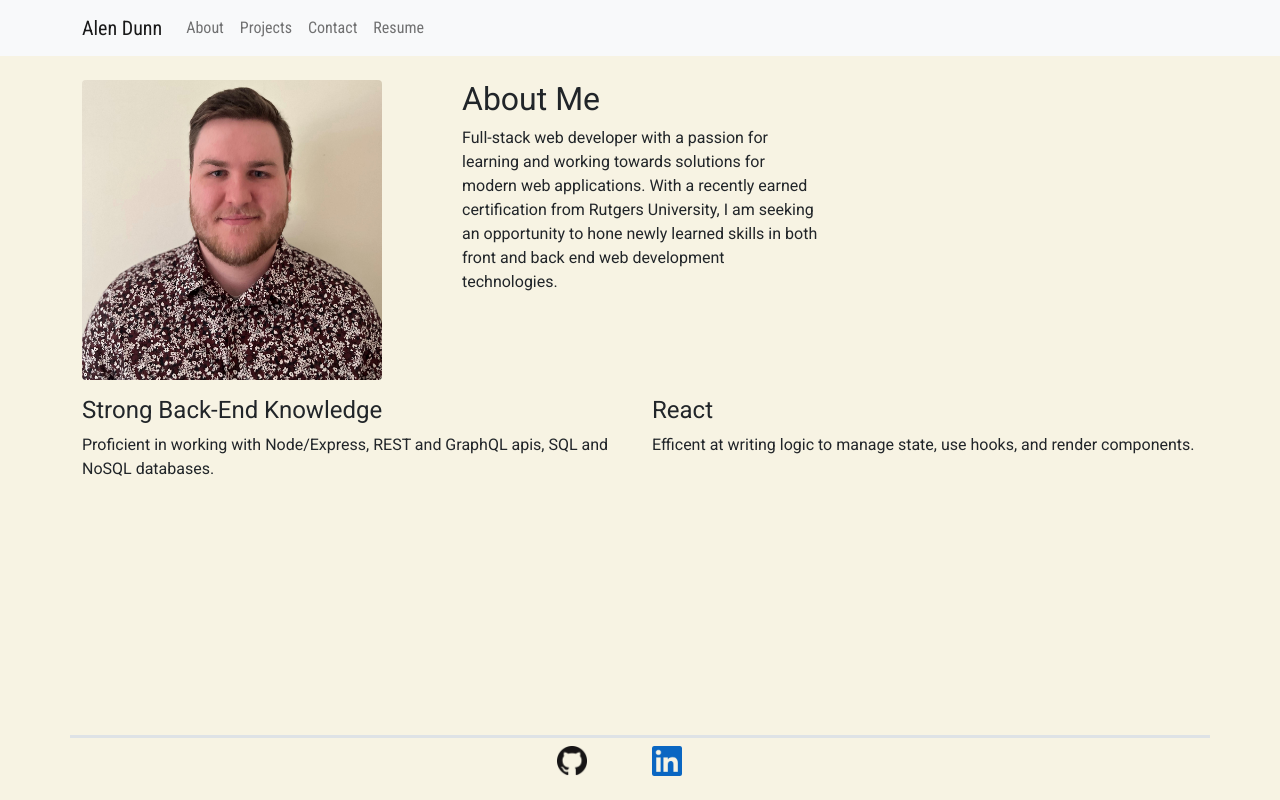
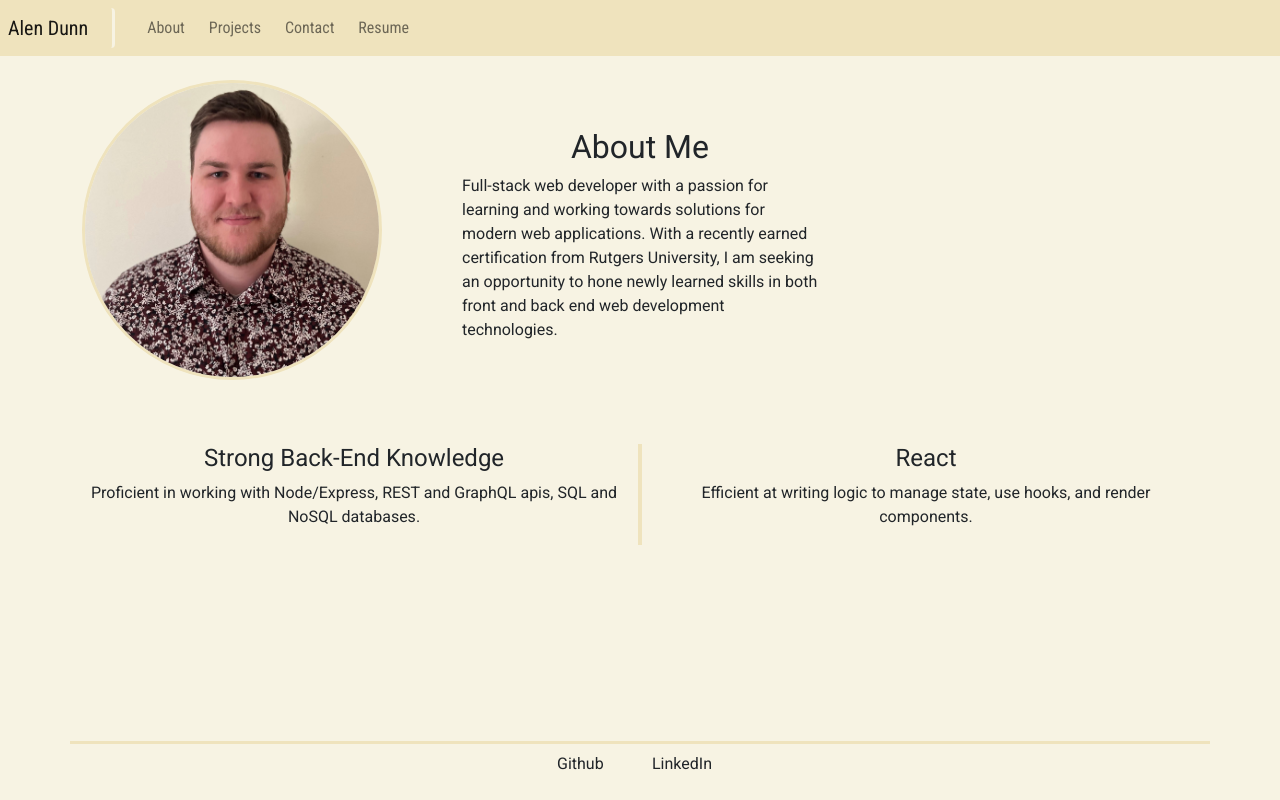
Before and after one commit to adunny/react-portfolio, a React (Create React App) app: page / in a window 1280 px wide. Built offline with nearby package versions, Linux system fonts and the light colour scheme.

Commit message:
component class/styling changes

```diff
--- a/src/components/About/index.js
+++ b/src/components/About/index.js
@@ -1,5 +1,5 @@
 import React, { useEffect } from "react";
-import portrait from "../../assets/images/headshot.jpg"
+import portrait from "../../assets/images/headshot.jpg";
 
 function About() {
   useEffect(() => {
@@ -10,10 +10,15 @@ function About() {
     <section className="container mt-4">
       <div className="row">
         <div className="col-lg-4 col-md-6 col-sm-12">
-          <img className="rounded mx-auto" alt="self-portrait" style={ {height: '300px', width: '300px'}} src={portrait} />
+          <img
+            className="mx-auto rounded-circle border border-3 border-color-2"
+            alt="self-portrait"
+            style={{ height: "300px", width: "300px" }}
+            src={portrait}
+          />
         </div>
-        <div className="col-lg-4 col-md-6 col-sm-12">
-          <h2>About Me</h2>
+        <div className="col-lg-4 col-md-6 col-sm-12 mt-5">
+          <h2 className="text-center">About Me</h2>
           <p>
             Full-stack web developer with a passion for learning and working
             towards solutions for modern web applications. With a recently
@@ -24,16 +29,18 @@ function About() {
         </div>
       </div>
       <div className="row mt-3">
-        <div className="col-md-6 col-lg-6 col-sm-12">
-          <h4>Strong Back-End Knowledge</h4>
+        <div className="col-md-6 col-lg-6 col-sm-12 mt-5 border-end border-2 border-color-2 text-center">
+          <h4 className="text-center">Strong Back-End Knowledge</h4>
           <p>
-            Proficient in working with Node/Express, REST and GraphQL apis, SQL and NoSQL databases.
+            Proficient in working with Node/Express, REST and GraphQL apis, SQL
+            and NoSQL databases.
           </p>
         </div>
-        <div className="col-md-6 col-lg-6 col-sm-12">
-          <h4>React</h4>
+        <div className="col-md-6 col-lg-6 col-sm-12 mt-5 border-start border-2 border-color-2 text-center">
+          <h4 className="text-center">React</h4>
           <p>
-            Efficent at writing logic to manage state, use hooks, and render components.
+            Efficient at writing logic to manage state, use hooks, and render
+            components.
           </p>
         </div>
       </div>
--- a/src/components/Contact/ContactForm.js
+++ b/src/components/Contact/ContactForm.js
@@ -85,7 +85,7 @@ function ContactForm() {
       <div className="container mt-4">
         <h2>Leave a Message</h2>
         <div className="row">
-          <div className="col-6 p-3">
+          <div className="col-md-6 col-sm-12 p-3">
             <form>
               <div>
                 <label htmlFor="name" className="form-label">
@@ -124,7 +124,7 @@ function ContactForm() {
               </div>
               <button
                 type="button"
-                className="btn btn-primary"
+                className="btn btn-color-2"
                 onClick={handleFormSubmit}
               >
                 Submit
@@ -136,26 +136,17 @@ function ContactForm() {
               </div>
             )}
           </div>
-          <div className="col-6 p-3">
+          <div className="col-md-6 col-sm-12 p-3">
             <br />
             {contactCards.map((card) => (
-              <div key={card.name} className="card mb-3 bg-light">
-                <div className="row g-0">
-                  <div className="col-md-4">
-                    <a href={card.link}>
+              <div className="m-3" key={card.name}>
+                <a href={card.link} target="_blank" rel="noreferrer">
                   <img
                     src={card.img}
                     className="img-fluid rounded-start"
                     alt="..."
                   />
                 </a>
-                  </div>
-                  <div className="col-md-8">
-                    <div className="card-body text-end">
-                      <h5 className="card-title">{card.name}</h5>
-                    </div>
-                  </div>
-                </div>
               </div>
             ))}
           </div>
--- a/src/components/Footer/index.js
+++ b/src/components/Footer/index.js
@@ -1,28 +1,28 @@
 import React from "react";
-import ghLogo from "../../assets/logos/gh-logo64.png";
-import liLogo from "../../assets/logos/in21.png";
 
 function Footer() {
   return (
     <footer className="footer mt-auto py-3">
       <div className="container">
-        <div className="row justify-content-center border-top border-3">
+        <div className="row justify-content-center border-top border-3 border-color-2">
           <div className="col-1 py-2">
-            <a href="https://github.com/adunny">
-              <img
-                src={ghLogo}
-                style={{ height: "30px", width: "30px" }}
-                alt="github logo"
-              />
+            <a
+              href="https://github.com/adunny"
+              className="text-decoration-none text-dark"
+              target="_blank"
+              rel="noreferrer"
+            >
+              Github
             </a>
           </div>
           <div className="col-1 py-2">
-            <a href="https://www.linkedin.com/in/alen-dunn-505b8215b/">
-              <img
-                src={liLogo}
-                style={{ height: "30px", width: "30px" }}
-                alt="linkedin logo"
-              />
+            <a
+              href="https://www.linkedin.com/in/alen-dunn-505b8215b/"
+              className="text-decoration-none text-dark"
+              target="_blank"
+              rel="noreferrer"
+            >
+              LinkedIn
             </a>
           </div>
         </div>
--- a/src/components/Header/index.js
+++ b/src/components/Header/index.js
@@ -1,5 +1,4 @@
 import React from "react";
-import Container from "react-bootstrap/Container";
 import Navbar from "react-bootstrap/Navbar";
 import Nav from "react-bootstrap/Nav";
 import { Link, NavLink } from "react-router-dom";
@@ -7,25 +6,28 @@ import { Link, NavLink } from "react-router-dom";
 function Header() {
   return (
     <header>
-      <Navbar bg="light" expand="lg">
-        <Container>
-          <Navbar.Brand as={Link} to="/">
+      <Navbar expand="lg">
+        <Navbar.Brand
+          as={Link}
+          to="/"
+          className="ms-2 border-end border-3 pe-4 border-color rounded-end"
+        >
           Alen Dunn
         </Navbar.Brand>
         <Navbar.Toggle aria-controls="basic-navbar-nav" />
         <Navbar.Collapse id="basic-navbar-nav">
           <Nav className="me-auto">
-              <Nav.Link as={NavLink} to="/about">
+            <Nav.Link as={NavLink} to="/about" className="ms-2">
               About
             </Nav.Link>
-              <Nav.Link as={NavLink} to="/projects">
+            <Nav.Link as={NavLink} to="/projects" className="ms-2">
               Projects
             </Nav.Link>
-              <Nav.Link as={NavLink} to="/contact">
+            <Nav.Link as={NavLink} to="/contact" className="ms-2">
               Contact
             </Nav.Link>
             <a
-                className="nav-link"
+              className="nav-link ms-2"
               href="https://drive.google.com/file/d/1ehy3wNocEVk30gcMbPLM4JM_k21woF4M/view?usp=sharing"
               target="_blank"
               rel="noreferrer"
@@ -34,7 +36,6 @@ function Header() {
             </a>
           </Nav>
         </Navbar.Collapse>
-        </Container>
       </Navbar>
     </header>
   );
--- a/src/components/Project/index.js
+++ b/src/components/Project/index.js
@@ -8,37 +8,35 @@ function Project() {
 
   const projects = [
     {
-      name: "Concert Vagabond",
-      desc: "Search for an artist to find upcoming concerts and tickets.",
-      link: "https://adunny.github.io/concert-vagabond/",
-      repo: "https://github.com/adunny/concert-vagabond",
-      img: 'https://i.imgur.com/KCTGBIy.png'
+      name: "GlobalChat",
+      desc: "Real-time instant messaging app (WIP)",
+      link: "https://github.com/adunny/mern-chat-app",
+      repo: "https://github.com/adunny/mern-chat-app",
+      img: "https://i.imgur.com/YdW1pIw.png",
     },
     {
       name: "PodFreaks",
       desc: "Podcast forum to leave reviews for podcasts.",
       link: "https://evening-tor-85614.herokuapp.com/",
       repo: "https://github.com/NicoleBarranca/PodFreaks",
-      img: 'https://i.imgur.com/ru3cuvx.png'
+      img: "https://i.imgur.com/ru3cuvx.png",
     },
     {
       name: "WhateverNow",
       desc: "WhateverNow is an easy to use social media application where users can create an account and have access to a feed of different posts by various users.",
       link: "https://whatever-now.herokuapp.com/",
       repo: "https://github.com/chloeyarb/Whatever-Now",
-      img: 'https://i.imgur.com/Sbjv56D.png'
+      img: "https://i.imgur.com/Sbjv56D.png",
     },
   ];
 
   return (
     <div className="container">
       <div className="row mt-3">
-        <div className="col-12">
-
-        </div>
+        <div className="col-12"></div>
       </div>
       {projects.map((project) => (
-        <div key={project.name} className="card mb-3">
+        <div key={project.name} className="card mb-3 project-cards">
           <div className="row g-0">
             <div className="col-md-4">
               <img
@@ -48,14 +46,18 @@ function Project() {
               />
             </div>
             <div className="col-md-8">
-              <div className="card-body">
+              <div className="card-body text-center">
                 <h4 className="card-title">{project.name}</h4>
                 <p className="card-text">{project.desc}</p>
-                <p className="card-text">
+                <p className="card-text mt-5">
                   <small className="text-muted">
-                    <a href={project.link} className="btn bg-secondary text-light">Website</a>
-                    <span>     </span>
-                    <a href={project.repo} className="btn bg-secondary text-light">Github</a>
+                    <a href={project.link} className="btn btn-color text-dark">
+                      Website
+                    </a>
+                    <span> </span>
+                    <a href={project.repo} className="btn btn-color text-dark">
+                      Github
+                    </a>
                   </small>
                 </p>
               </div>
```
Lines whose indentation alone changed are shown as unchanged.
